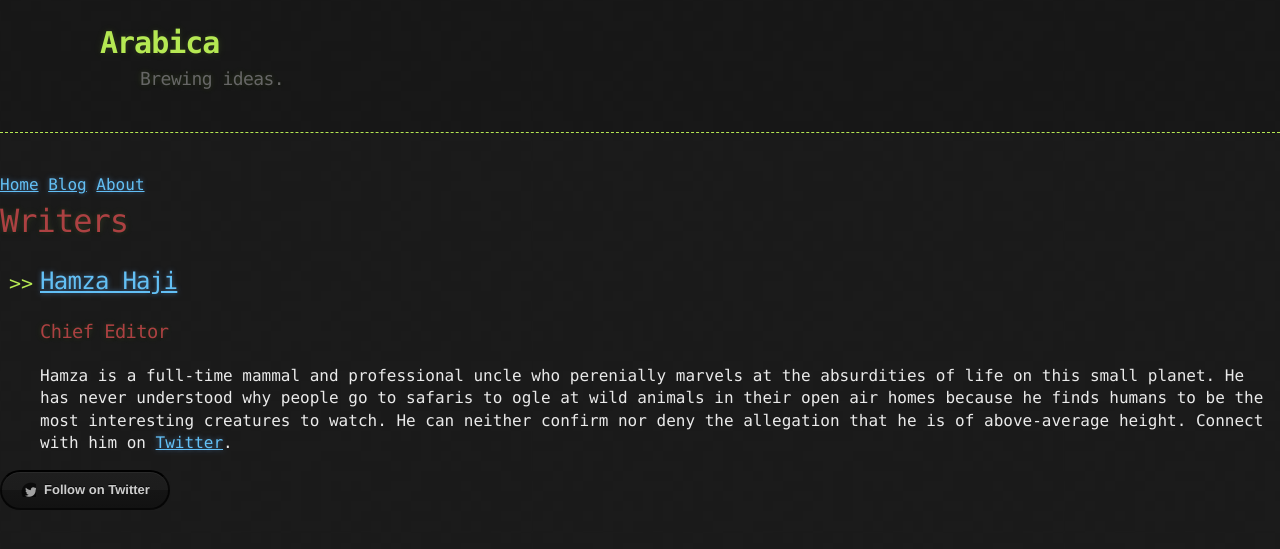
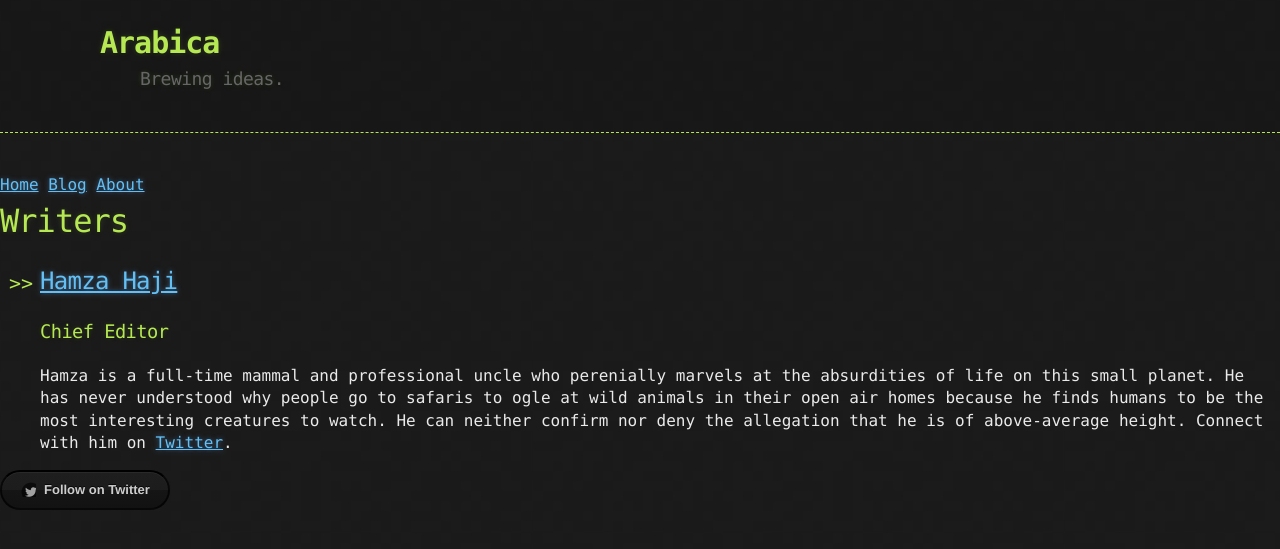
Before and after one commit to habasweiny/habasweiny.github.io, a Jekyll site: the page built from about.html, in a window 1280 px wide. Shown: the top 549 px of the page. Built offline with Jekyll 4.4.1, drawn with Linux system fonts in a browser that asks for light colours.

Commit message:
Update main.scss

```diff
--- a/_sass/main.scss
+++ b/_sass/main.scss
@@ -3,7 +3,7 @@
 
 $body-background: $cod-grey !default;
 $body-foreground: $gallery !default;
-$header: $apple-blossom !default;
+$header: $conifer !default;
 $blockquote-color: $silver-chalice !default;
 $blockquote-border: $dove-grey !default;
 $container-max-width: 1000px;
```
